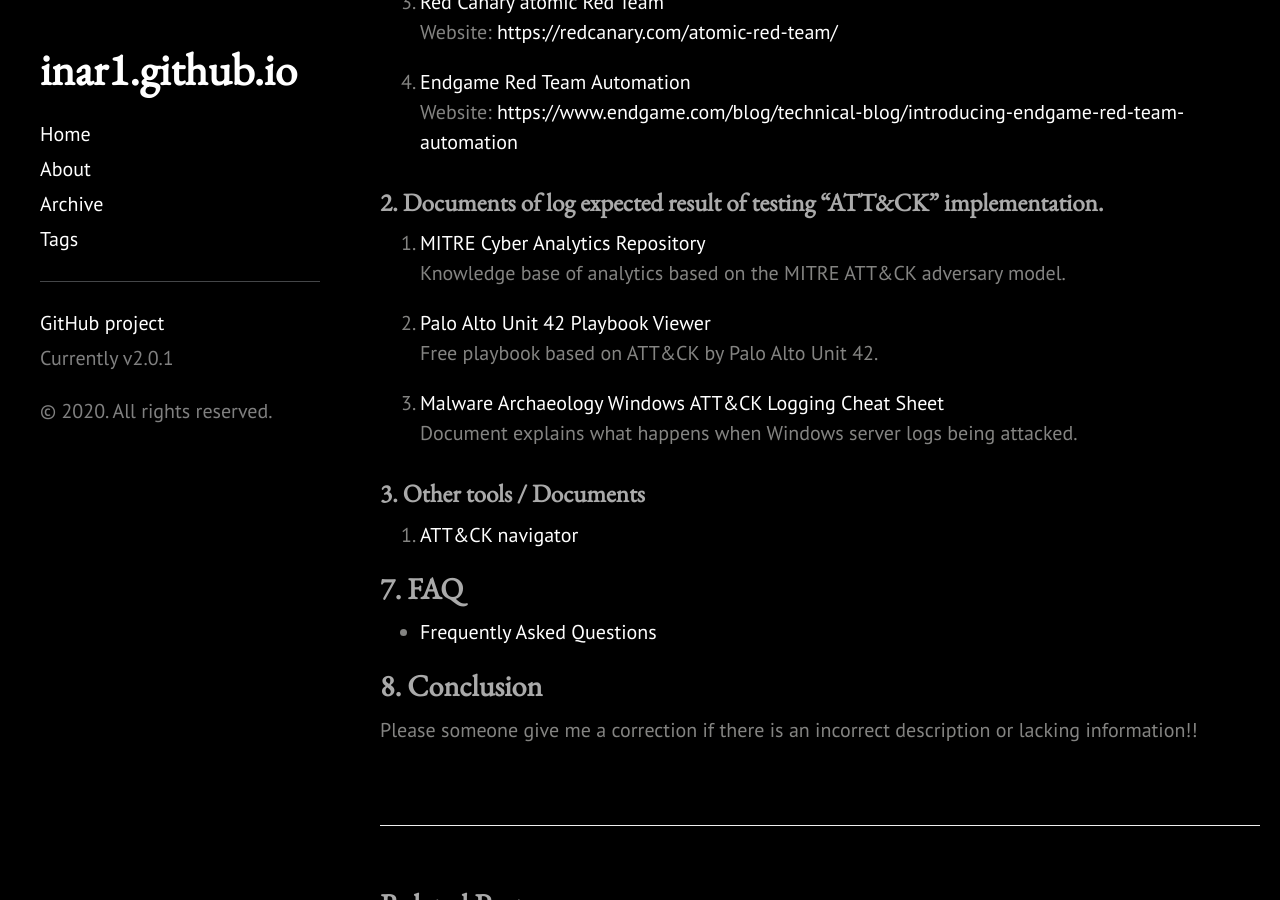
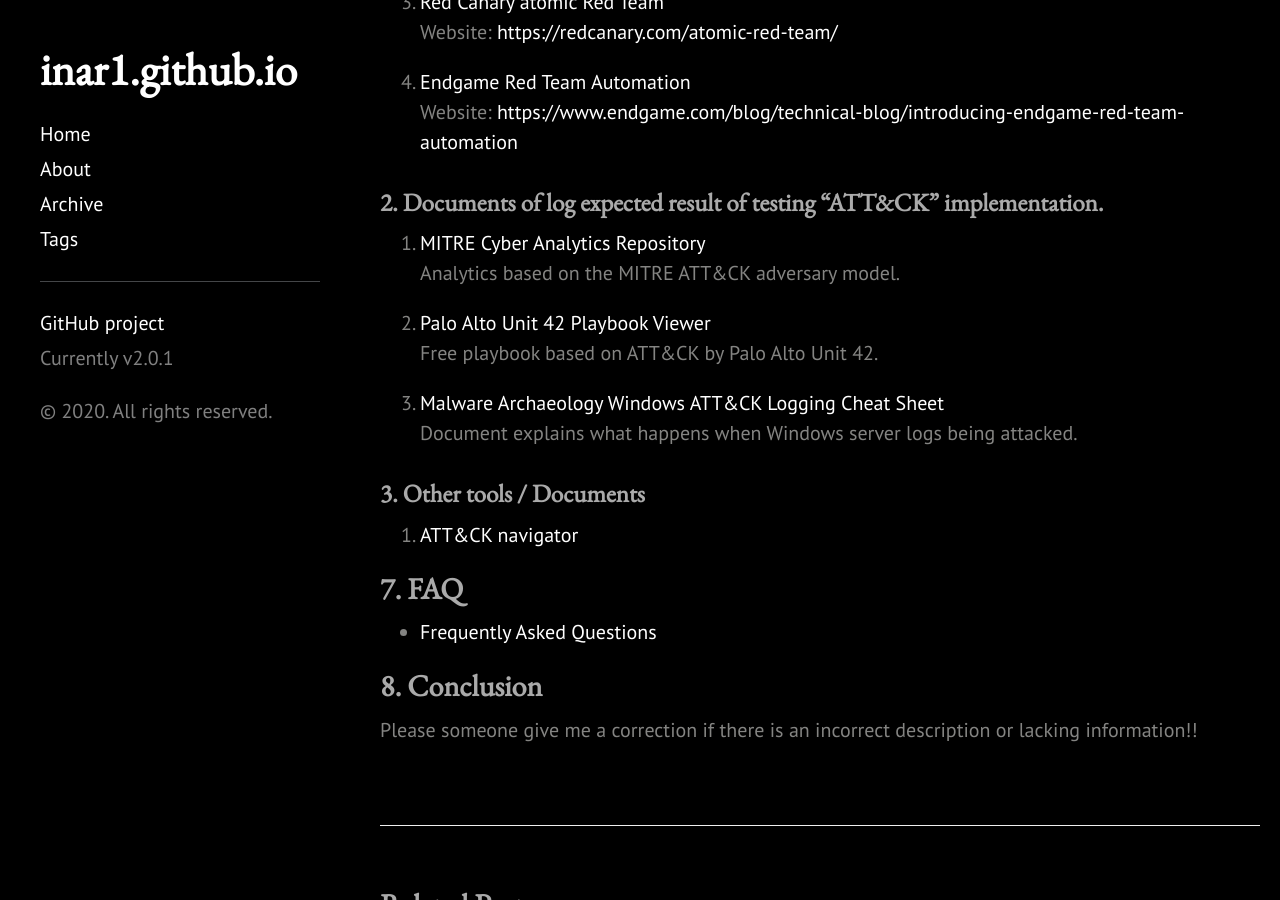
Before and after one commit to 1n4r1/1n4r1.github.io, a Jekyll site: the page built from _posts/2020-02-04-MITRE-ATTCK-summary.md, in a window 1280 px wide and 900 px high, scrolled down 4517 px. Built offline with Jekyll 4.4.1, drawn with Linux system fonts in a browser that asks for light colours; a style sheet for code colours, icons or effects is not loaded.

Commit message:
update MITRE_ATTACK-summary

```diff
--- a/_posts/2020-02-04-MITRE-ATTCK-summary.md
+++ b/_posts/2020-02-04-MITRE-ATTCK-summary.md
@@ -97,7 +97,7 @@ Website: <a href="https://www.endgame.com/blog/technical-blog/introducing-endgam
 
 ### 2. Documents of log expected result of testing "ATT&CK" implementation.
 1. <a href="https://car.mitre.org/">MITRE Cyber Analytics Repository</a><br>
-Knowledge base of analytics based on the MITRE ATT&CK adversary model.
+Analytics based on the MITRE ATT&CK adversary model.
 
 2. <a href="https://pan-unit42.github.io/playbook_viewer/">Palo Alto Unit 42 Playbook Viewer</a><br>
 Free playbook based on ATT&CK by Palo Alto Unit 42.
```
